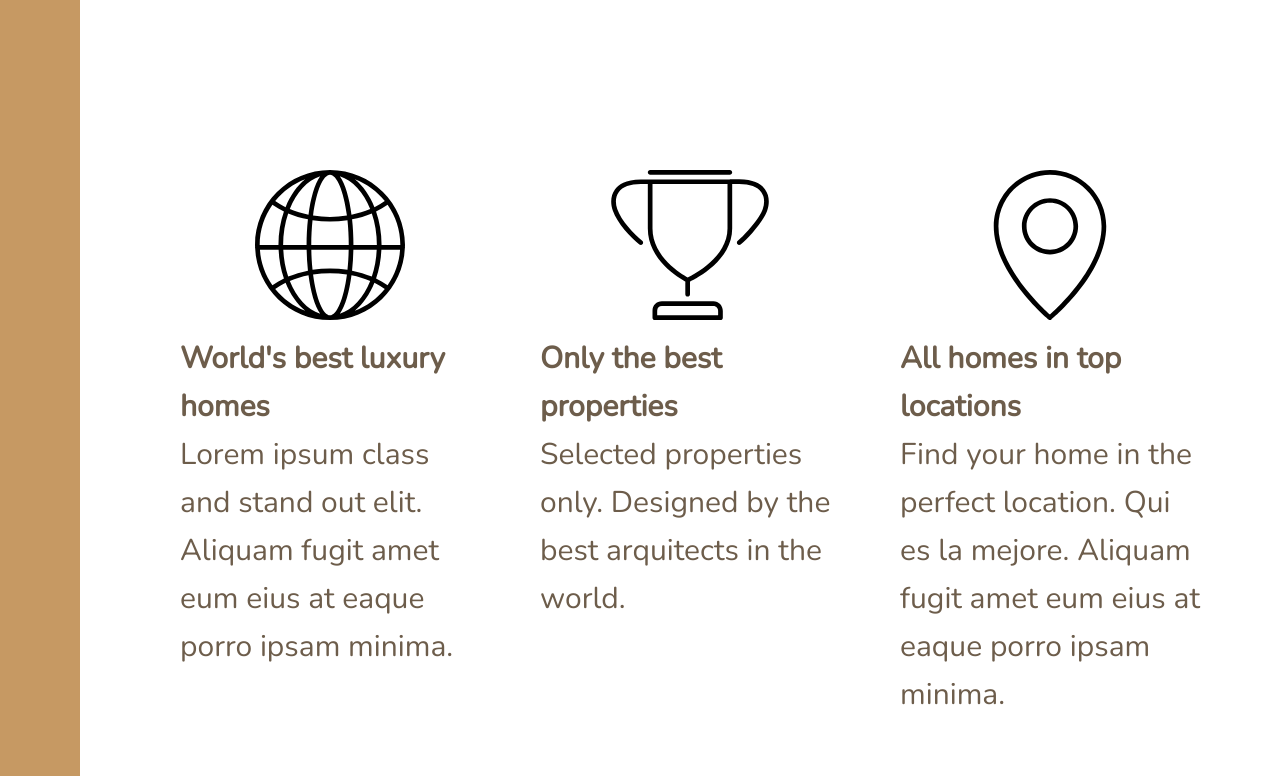
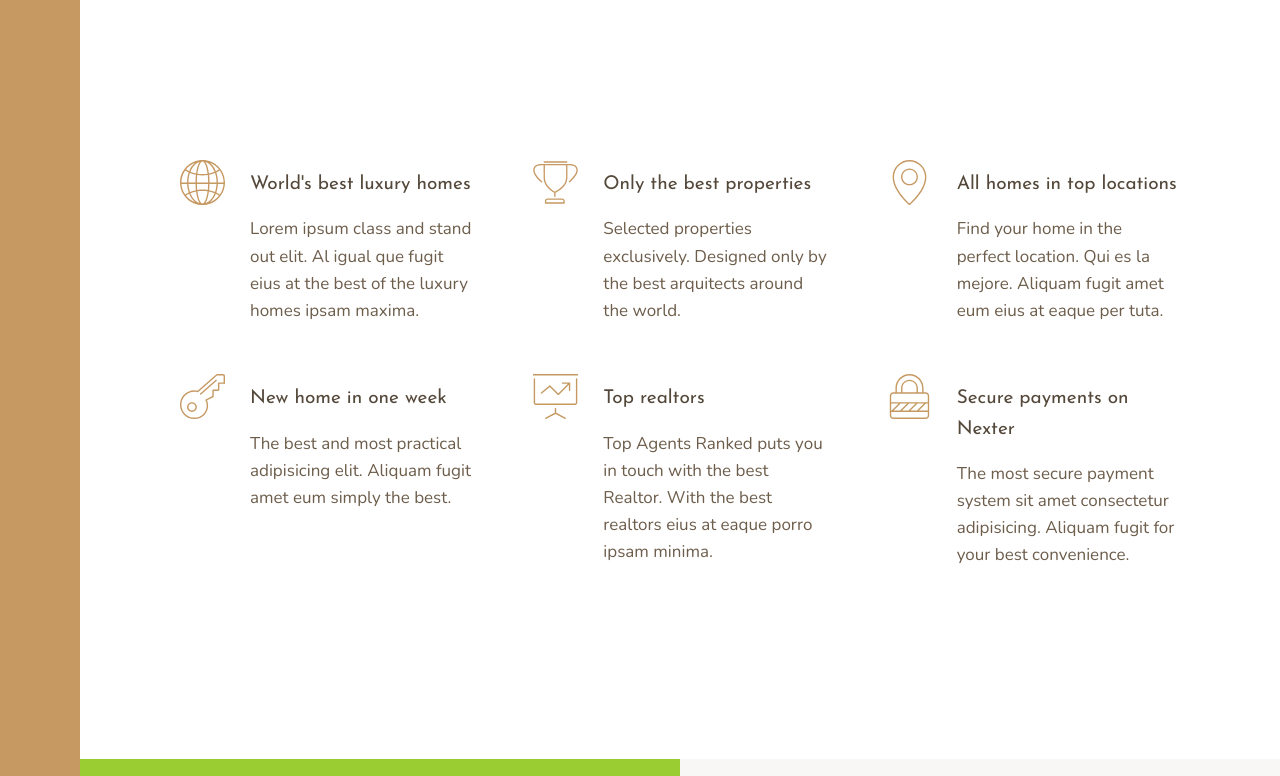
Before and after one commit to ogalvezg/nexter-web, a plain HTML site: page index.html in a window 1280 px wide. Shown: the part 660-1436 px from the top of the page. Drawn offline with nearby package versions, Linux system fonts and the light colour scheme.

Commit message:
features section add

```diff
--- a/css/style.css
+++ b/css/style.css
@@ -23,6 +23,17 @@ body {
     padding: 40px;
     font-size: 3rem; }
 
+.heading-1, .heading-2, .heading-3, .heading-4 {
+  font-family: "Josefin Sans", sans-serif;
+  font-weight: 400; }
+
+.heading-4 {
+  font-size: 1.9rem; }
+  .heading-4--light {
+    color: #f9f7f6; }
+  .heading-4--dark {
+    color: #54483A; }
+
 .sidebar {
   background-color: #c69963;
   grid-column: sidebar-start / sidebar-end;
@@ -40,8 +51,23 @@ body {
   grid-column: center-start / center-end;
   margin: 15rem 0;
   display: grid;
-  grid-template-columns: repeat(3, 1fr);
-  gap: 6rem; }
+  grid-template-columns: repeat(auto-fit, minmax(25rem, 1fr));
+  gap: 6rem;
+  align-items: start; }
+
+.feature {
+  display: grid;
+  grid-template-columns: min-content 1fr;
+  row-gap: 1.5rem;
+  column-gap: 2.5rem; }
+  .feature__icon {
+    fill: #c69963;
+    width: 4.5rem;
+    height: 4.5rem;
+    grid-row: 1 / span 2;
+    transform: translateY(-1rem); }
+  .feature__text {
+    font-size: 1.7rem; }
 
 .story__pictures {
   background-color: yellowgreen;
--- a/index.html
+++ b/index.html
@@ -23,43 +23,43 @@
                 <svg class="feature__icon">
                     <use xlink:href="img/sprite.svg#icon-global"></use>
                 </svg>
-                <h4 class="heading-4">World's best luxury homes</h4>
-                <p class="feature__text">Lorem ipsum class and stand out elit. Aliquam fugit amet eum eius at eaque porro ipsam minima.</p>
+                <h4 class="heading-4 heading-4--dark">World's best luxury homes</h4>
+                <p class="feature__text">Lorem ipsum class and stand out elit. Al igual que fugit  eius at the best of the luxury homes ipsam maxima.</p>
             </div>
             <div class="feature">
                 <svg class="feature__icon">
                     <use xlink:href="img/sprite.svg#icon-trophy"></use>
                 </svg>
-                <h4 class="heading-4">Only the best properties</h4>
-                <p class="feature__text">Selected properties only. Designed by the best arquitects in the world.</p>
+                <h4 class="heading-4 heading-4--dark">Only the best properties</h4>
+                <p class="feature__text">Selected properties exclusively. Designed  only by the best arquitects around the world.</p>
             </div>
             <div class="feature">
                 <svg class="feature__icon">
                     <use xlink:href="img/sprite.svg#icon-map-pin"></use>
                 </svg>
-                <h4 class="heading-4">All homes in top locations</h4>
-                <p class="feature__text">Find your home in the perfect location. Qui es la mejore. Aliquam fugit amet eum eius at eaque porro ipsam minima.</p>
+                <h4 class="heading-4 heading-4--dark">All homes in top locations</h4>
+                <p class="feature__text">Find your home in the perfect location. Qui es la mejore. Aliquam fugit amet eum eius at eaque per tuta.</p>
             </div>
             <div class="feature">
                 <svg class="feature__icon">
                     <use xlink:href="img/sprite.svg#icon-key"></use>
                 </svg>
-                <h4 class="heading-4">New home in one week</h4>
-                <p class="feature__text">Lorem ipsum dolor sit amet consectetur adipisicing elit. Qui, culpa. Aliquam fugit amet eum eius at eaque porro ipsam minima.</p>
+                <h4 class="heading-4 heading-4--dark">New home in one week</h4>
+                <p class="feature__text">The best and most practical adipisicing elit. Aliquam fugit amet eum simply the best.</p>
             </div>
             <div class="feature">
                 <svg class="feature__icon">
                     <use xlink:href="img/sprite.svg#icon-presentation"></use>
                 </svg>
-                <h4 class="heading-4">Top realtors</h4>
-                <p class="feature__text">Lorem ipsum dolor sit amet consectetur adipisicing elit. With the best realtors eius at eaque porro ipsam minima.</p>
+                <h4 class="heading-4 heading-4--dark">Top realtors</h4>
+                <p class="feature__text">Top Agents Ranked puts you in touch with the best Realtor. With the best realtors eius at eaque porro ipsam minima.</p>
             </div>
             <div class="feature">
                 <svg class="feature__icon">
                     <use xlink:href="img/sprite.svg#icon-lock"></use>
                 </svg>
-                <h4 class="heading-4">Secure payments on Nexter</h4>
-                <p class="feature__text">The mos secure payment system sit amet consectetur adipisicing. Aliquam fugit for your best convenience.</p>
+                <h4 class="heading-4 heading-4--dark">Secure payments on Nexter</h4>
+                <p class="feature__text">The most secure payment system sit amet consectetur adipisicing. Aliquam fugit for your best convenience.</p>
             </div>
         </section>
 
--- a/sass/_features.scss
+++ b/sass/_features.scss
@@ -4,6 +4,27 @@
     margin: 15rem 0;
 
     display: grid;
-    grid-template-columns: repeat(3, 1fr);
+    grid-template-columns: repeat(auto-fit, minmax(25rem, 1fr));
     gap: 6rem;
+    align-items: start;
 }
+
+.feature {
+
+    display: grid;
+    grid-template-columns: min-content 1fr;
+    row-gap: 1.5rem;
+    column-gap: 2.5rem;
+
+    &__icon {
+        fill: $color-primary;
+        width: 4.5rem;
+        height: 4.5rem;
+        grid-row: 1 / span 2;
+        transform: translateY(-1rem);
+    }
+
+    &__text {
+        font-size: 1.7rem;
+    }
+}
--- a/sass/_typography.scss
+++ b/sass/_typography.scss
@@ -0,0 +1,25 @@
+%heading {
+    font-family: $font-display;
+    font-weight: 400;
+}
+
+.heading-1 {
+    @extend %heading;
+}
+
+.heading-2 {
+    @extend %heading;
+}
+
+.heading-3 {
+    @extend %heading;
+}
+
+.heading-4 {
+    @extend %heading;
+    font-size: 1.9rem;
+
+    &--light { color: $color-grey-light-1; }
+
+    &--dark { color: $color-grey-dark-1; }
+}
```
